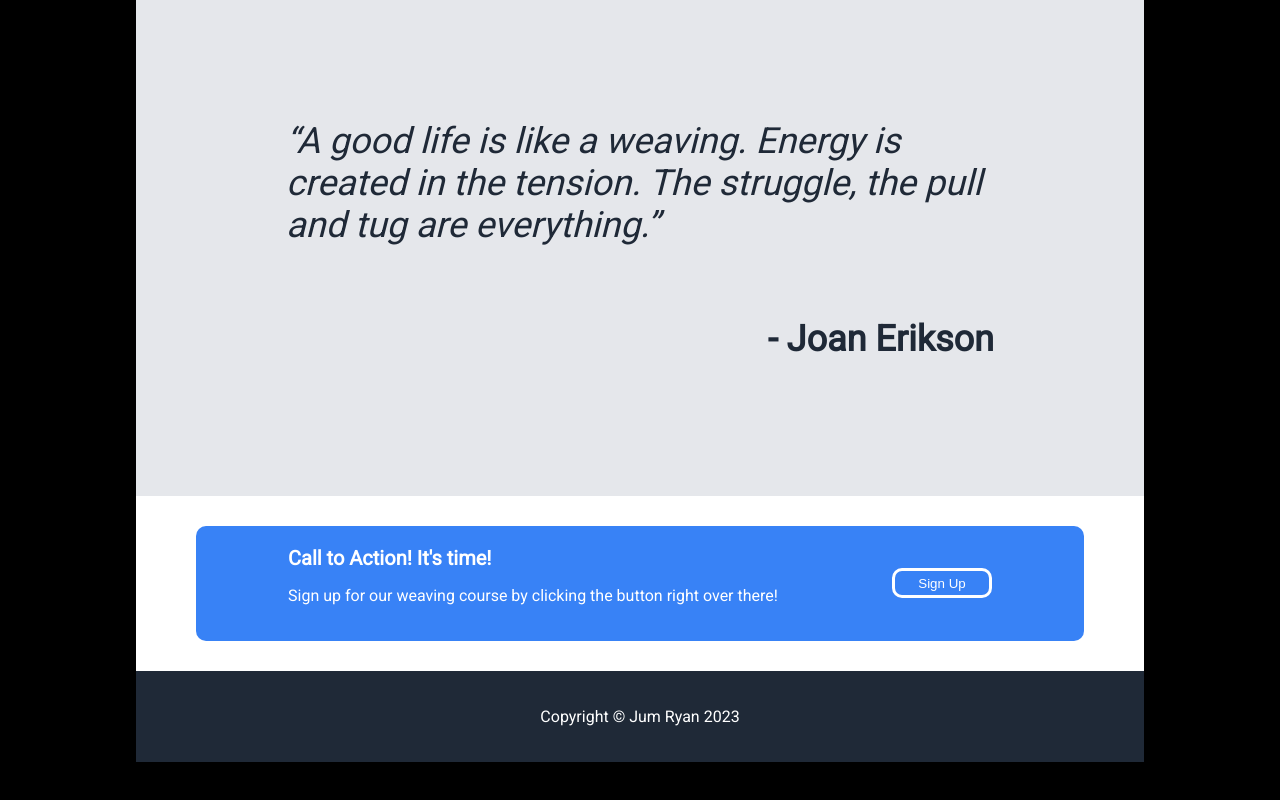
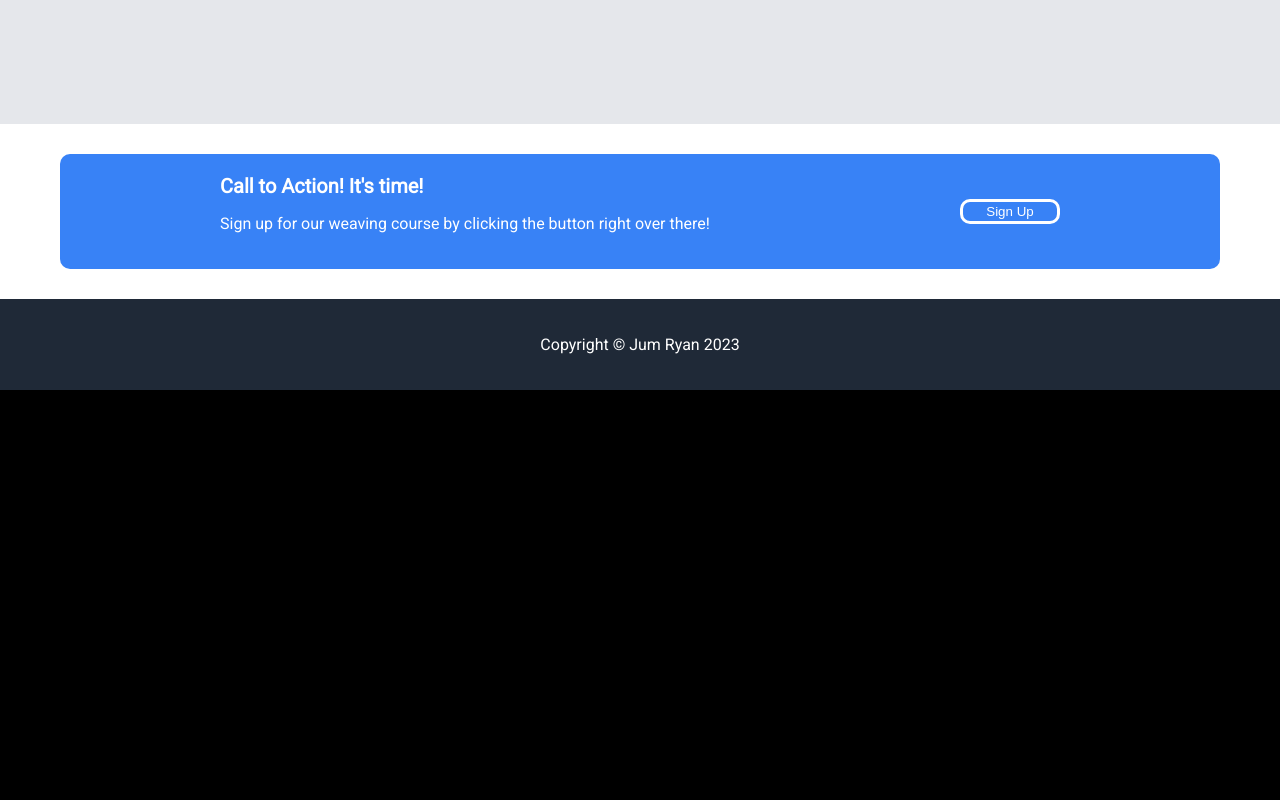
Before and after one commit to justjum/landing-page, a plain HTML site: page index.html in a window 1280 px wide. Shown: the part 1080-1880 px from the top of the page. After the commit the page ends 1470 px from the top, so only its background shows below. Drawn offline with Linux system fonts and the light colour scheme.

Commit message:
Neaten some things up. css - flex-wrap to header section (allows picture to come down) - got rid of the black border (didn't like the aesthetic) - made the call-to-action button more flexi with height: auto (otherwise when the window got too narrow the words were pushed out of the border line.)

```diff
--- a/style.css
+++ b/style.css
@@ -2,13 +2,16 @@
 body {
     font-family: 'Roboto', Impact, sans-serif;
     background-color: black;
+    border: 0;
+    margin: 0;
 }
 
 .landing-page {
     display: flex;
     flex-direction: column;
     justify-content: space-between;
-    padding: 5% 10%;
+    padding: 0;
+    min-width: 500px;
 }
 
 header {
@@ -47,6 +50,7 @@ a {
     padding: 5px;
     justify-content: space-between;
     align-items: center;
+    flex-wrap: wrap;
     gap: 20px;
 }
 
@@ -160,11 +164,12 @@ a {
 .call-block button {
     background-color: #3882F6;
     border: 3px solid #fff;
-    height: 30px;
+    height: auto;
     width: 100px;
     border-radius: 10px;
     color: #fff;
     margin: 0 0 0 30px;
+    padding: 2px;
 }
 
 .call-title {
```
